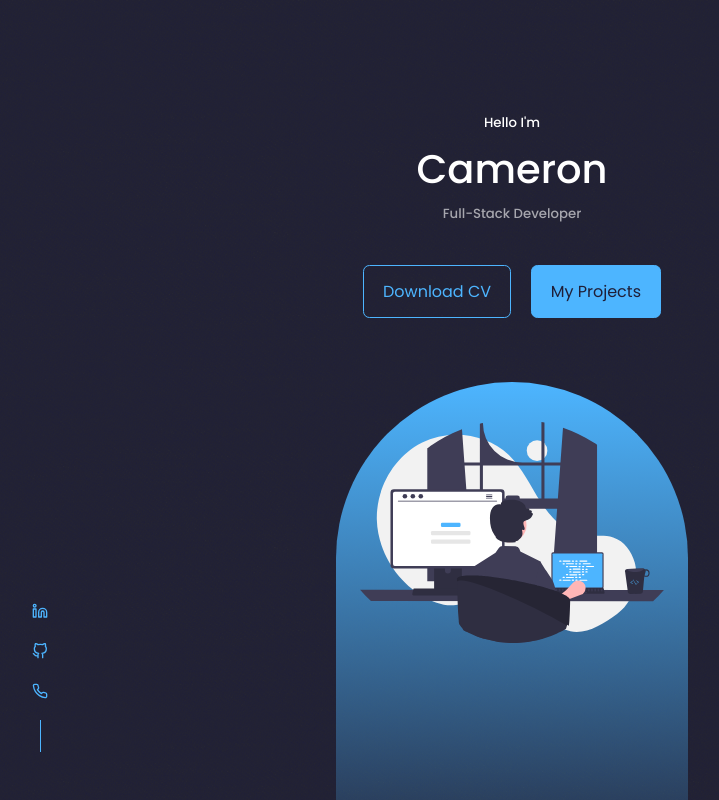
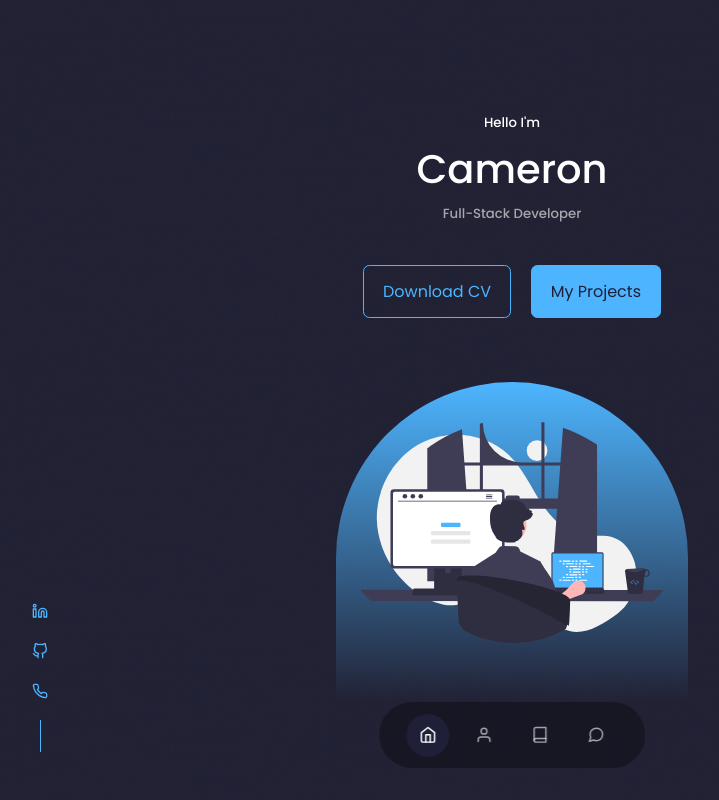
Before and after one commit to Cam-Bloom/Portfolio-Website, a React (Vite) app in the folder portfolio-website/: page / in a window 1280 px wide. Shown: the top 800 px of the page, without its empty margins (128-847 px from the left). Built offline with nearby package versions, Linux system fonts and the light colour scheme.

Commit message:
Small changes to header, Nav bar v1 complete

```diff
--- a/portfolio-website/src/App.css
+++ b/portfolio-website/src/App.css
@@ -37,12 +37,46 @@ header {
 .me {
     background: linear-gradient(var(--colour-primary), transparent);
     width: 22rem;
-    height: 33rem;
+    height: 20rem;
     position: absolute;
     left: calc(50% - 11rem);
     margin-top: 4rem;
     border-radius: 12rem 12rem 0 0;
     padding: 2.5rem 1.5rem 1.5rem 1.5rem;
+}
+
+nav{
+    background: rgba(0,0,0, 0.3);
+    width: max-content;
+    display:block;
+    padding: 0.7rem 1.7rem;
+    z-index: 2;
+    display: flex;
+    gap: 0.8rem;
+    border-radius: 3rem;
+    position: fixed;
+    bottom: 2rem;
+    left: 50%;
+    transform: translateX(-50%);
+    backdrop-filter: blur(1rem);
+}
+
+nav a {
+    background: transparent;
+    padding: 0.8rem;
+    border-radius: 50%;
+    display: flex;
+    color: var(--colour-light);
+    font-size: 1.1rem;
+}
+
+nav a:hover{
+    background: rgba(0,0,0, 0.3);
+}
+
+nav a.active{
+    background-color: var(--colour-bg);
+    color: var(--colour--white);
 }
 
 /* MEDIA QUERIES */
--- a/portfolio-website/src/App.jsx
+++ b/portfolio-website/src/App.jsx
@@ -1,12 +1,13 @@
-import { useState } from 'react'
 import './App.css'
 import About from './components/About'
 import Header from './components/Header'
+import Navbar from './components/Navbar'
 
 function App() {
   return (
     <div>
       <Header></Header>
+      <Navbar></Navbar>
       <About></About>
     </div>
   )
--- a/portfolio-website/src/components/About.jsx
+++ b/portfolio-website/src/components/About.jsx
@@ -1,6 +1,6 @@
 const About = () => {
   return (
-    <div>About</div>
+    <section id = "about">About</section>
   )
 }
 
--- a/portfolio-website/src/components/Header.jsx
+++ b/portfolio-website/src/components/Header.jsx
@@ -5,7 +5,7 @@ import HeaderSocials from "./HeaderSocials"
 
 const Header = () => {
   return (
-    <header >
+    <header id="home" >
         <div className="container header__container">
             <h5>Hello I'm</h5>
             <h1>Cameron</h1>
--- a/portfolio-website/src/components/Navbar.jsx
+++ b/portfolio-website/src/components/Navbar.jsx
@@ -0,0 +1,20 @@
+import {FiHome} from 'react-icons/fi'
+import {FiUser} from 'react-icons/fi'
+import {FiBook} from 'react-icons/fi'
+import {FiMessageCircle} from 'react-icons/fi'
+import { useState } from 'react'
+
+const Navbar = () => {
+    const [activeNav, setActiveNav] = useState('#home')
+
+  return (
+    <nav>
+        <a href= "#home" onClick={() => setActiveNav('#home')} className={activeNav === '#home'  ? 'active': ''}><FiHome></FiHome></a>
+        <a href= "#about" onClick={() => setActiveNav('#about')} className={activeNav === '#about'  ? 'active': ''}><FiUser></FiUser></a>
+        <a href= "#portfolio" onClick={() => setActiveNav('#portfolio')} className={activeNav === '#portfolio'  ? 'active': ''}><FiBook></FiBook></a>
+        <a href= "#contact" onClick={() => setActiveNav('#contact')} className={activeNav === '#contact'  ? 'active': ''}><FiMessageCircle></FiMessageCircle></a>
+    </nav>
+  )
+}
+
+export default Navbar
--- a/portfolio-website/src/index.css
+++ b/portfolio-website/src/index.css
@@ -57,6 +57,7 @@ h1{
 
 section{
     margin-top: 8rem;
+    height: 100vh;
 }
 
 section > h2{
```
